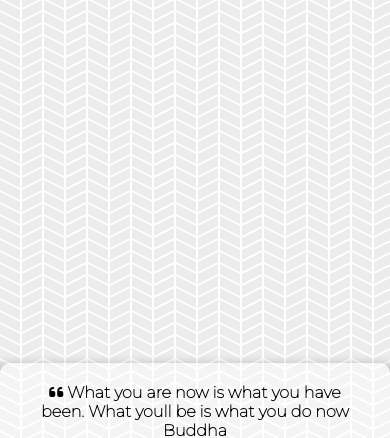
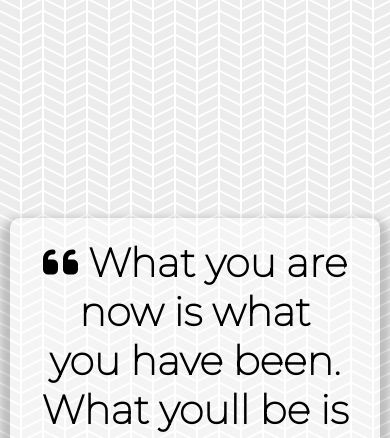
Before and after one commit to ks603/Quote-Generator, a plain HTML site: page index.html in a window 390 px wide. Shown: the top 438 px of the page. Drawn offline with Linux system fonts and the light colour scheme.

Commit message:
Added mobile responsiveness

```diff
--- a/style.css
+++ b/style.css
@@ -26,3 +26,33 @@ body {
   background-color: rgba(255, 255, 255, 0.4);
   box-shadow: 0 10px 10px 10px rgba(0, 0, 0, 0.2);
 }
+
+.quote-text {
+  font-size: 2.75rem;
+}
+
+.long-quote {
+  font-size: 2rem;
+}
+
+.fa-quote {
+  font-size: 4rem;
+}
+
+.quote-author {
+  margin-top: 15px;
+  font-size: 2rem;
+  font-weight: 400;
+  font-style: italic;
+}
+
+/* Media Query: Tablet or Smaller */
+@media screen and (max-width: 1000px) {
+  .quote-container {
+    margin: auto 10px;
+  }
+
+  .quote-text {
+    font-size: 2.5rem;
+  }
+}
```
